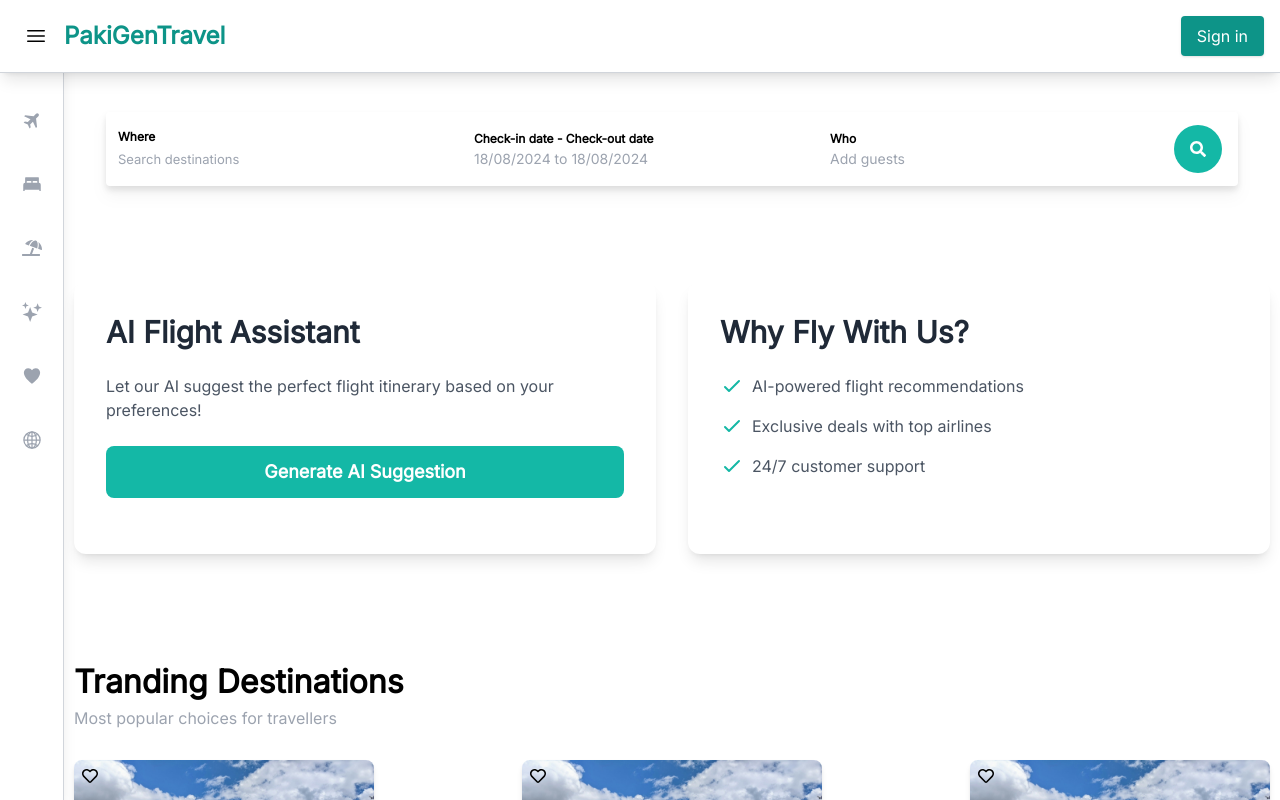
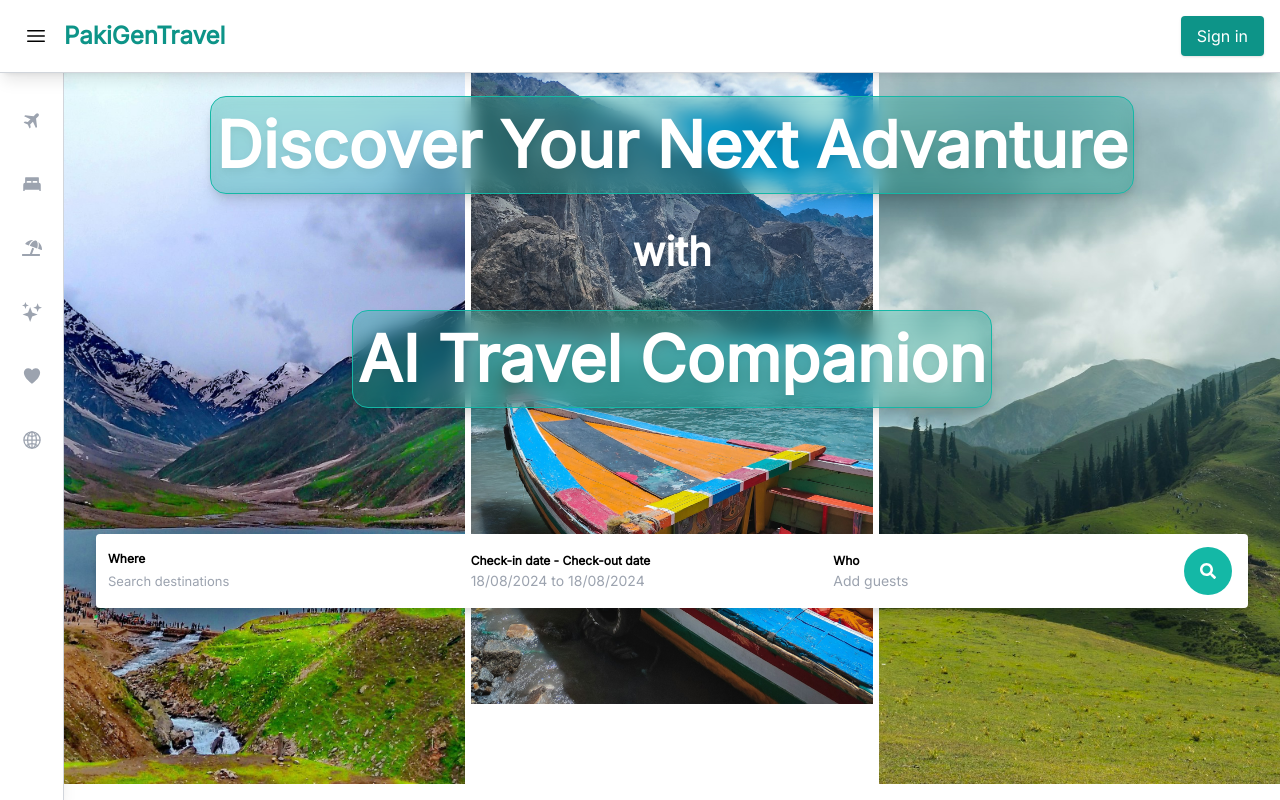
Before and after one commit to areebahmed575/FYP-Project, a Next.js app: page / in a window 1280 px wide. Shown: the top 800 px of the page. Built offline with nearby package versions, Linux system fonts and the light colour scheme.

Commit message:
home page re-design

```diff
--- a/src/app/page.jsx
+++ b/src/app/page.jsx
@@ -13,11 +13,29 @@ const HomePage = () => {
     }
 
     return (
-        <main className="flex flex-col min-h-screen px-[10px] ">
-            <div className="searchContainer flex justify-center rounded-xl  p-8 mb-12 items-center">
+        <main className="min-h-screen">
+            <div className="relative w-[100%] h-[100%]">
+                <div className=" absolute z-10 w-[100%] top-8 flex justify-center flex-col items-center gap-7 h-fit mx-auto">
+                    <h1 className=" w-fit text-[64px]  text-white text-center font-extrabold px-[5px] drop-shadow-lg bg-teal-500 bg-opacity-30 rounded-2xl shadow-lg shadow-black/10 backdrop-blur-[9.5px] border border-teal-500 border-opacity-22">Discover Your Next Advanture</h1>
+                    <p className="text-[40px] text-white font-extrabold px-[5px] drop-shadow-lg">with</p>
+                    <p className="w-fit text-[64px]  text-white text-center font-extrabold px-[5px] drop-shadow-lg bg-teal-500 bg-opacity-30 rounded-2xl shadow-lg shadow-black/10 backdrop-blur-[9.5px] border border-teal-500 border-opacity-22">AI Travel Companion</p>
+                </div>
+                <div className="flex justify-between">
+                    <div className="imageContainer relative w-[33%] h-[90vh] ">
+                        <Image src={`/saifulmulukLake2.jpg`} fill className="object-cover" />
+                    </div>
+                    <div className="imageContainer relative w-[33%] h-[80vh] ">
+                        <Image src={`/atabadLake.jpg`} fill className="object-cover" />
+                    </div>
+                    <div className="imageContainer relative w-[33%] h-[90vh] ">
+                        <Image src={`/land.jpg`} fill className="object-cover" />
+                    </div>
+                </div>
+                <div className="searchContainer flex justify-center absolute bottom-20 w-[100%] rounded-xl p-8 mb-12 items-center">
                     <SearchBar />
                 </div>
-            <div className="grid md:grid-cols-2 gap-8 mb-16">
+            </div>
+            {/* <div className="grid md:grid-cols-2 gap-8 mb-16">
                 <div className="bg-white rounded-xl shadow-lg p-8">
                     <h2 className="text-3xl font-semibold mb-6 text-gray-800">AI Flight Assistant</h2>
                     <p className="mb-6 text-gray-600">Let our AI suggest the perfect flight itinerary based on your preferences!</p>
@@ -51,7 +69,10 @@ const HomePage = () => {
                         </li>
                     </ul>
                 </div>
-            </div>
+            </div> */}
+            <div className="wrapper px-[50px] py-[25px]">
+
+
                 <h1 className="text-[32px] font-bold mt-[40px]">Tranding Destinations</h1>
                 <p className="text-gray-400">Most popular choices for travellers</p>
                 <div className="trendingContainer flex items-center justify-between flex-wrap my-[30px]">
@@ -65,15 +86,16 @@ const HomePage = () => {
                 <div className="trendingContainer flex items-center justify-between flex-wrap my-[30px]">
                     {
                         ['Karachi', 'Lahore', 'Islamabad', 'Peshawar'].map((city) => (
-                        <CityBox city={city} key={city}/>
+                            <CityBox city={city} key={city} />
                         ))
                     }
                 </div>
                 <h1 className="text-[32px] font-bold mt-[40px]">Stay at Our Top Unique Properties</h1>
                 <div className="grid md:grid-cols-2 gap-8 my-[30px]">
                     {['Treehouse Getaway', 'Underwater Suite'].map((property) => (
-                    <UniquePropertyBox property={property} key={property}/>
+                        <UniquePropertyBox property={property} key={property} />
                     ))}
+                </div>
             </div>
         </main>
     )
```
Lines whose indentation alone changed are shown as unchanged.
